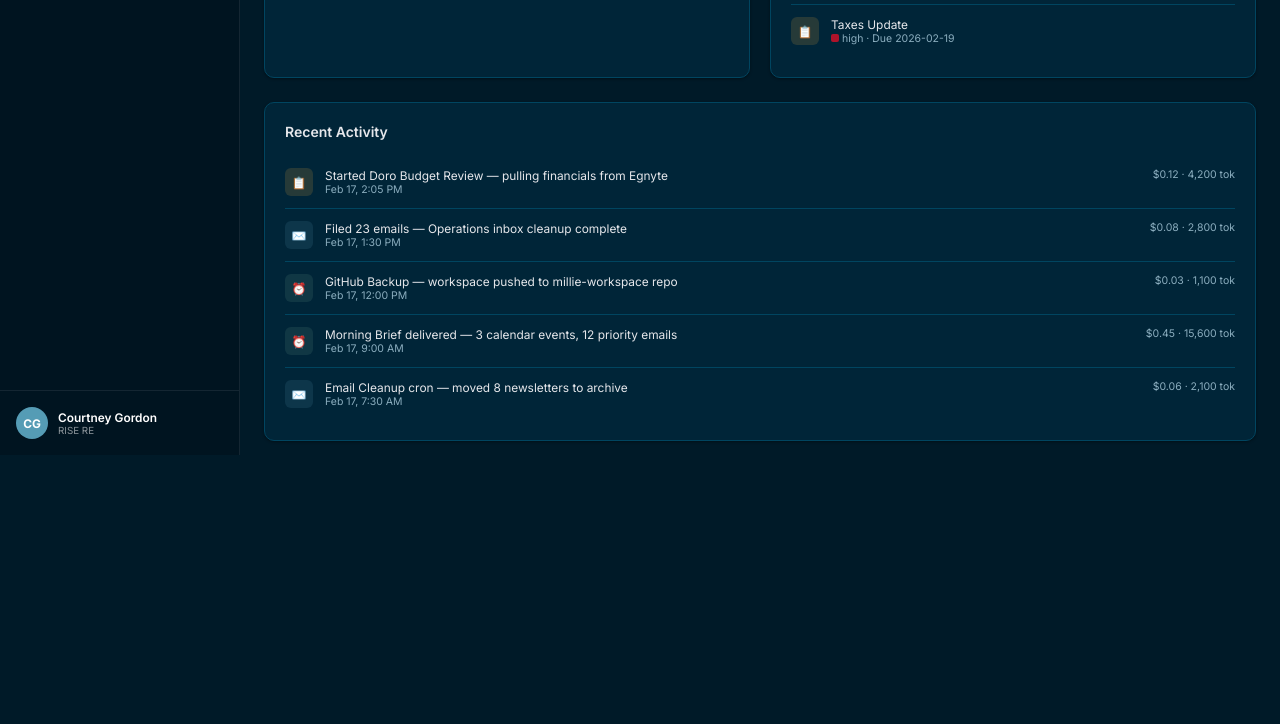
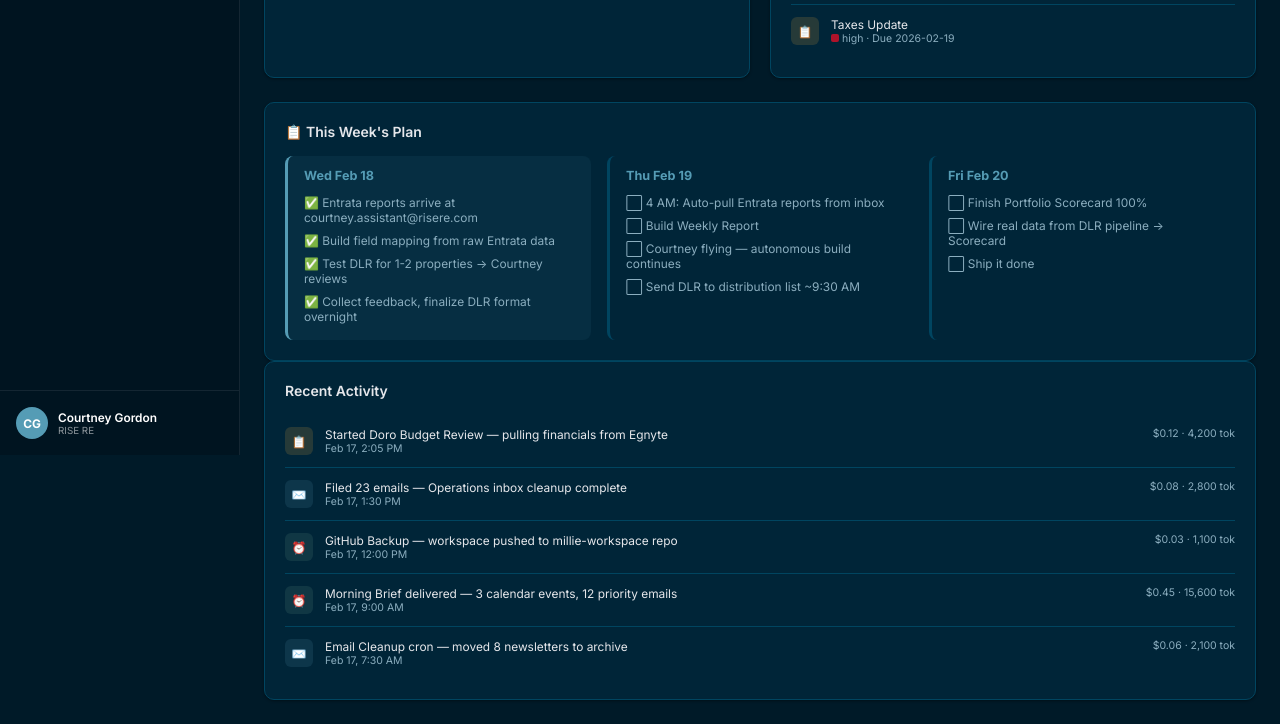
Before and after one commit to C31gordon/millie-hq, a plain HTML site: page index.html in a window 1280 px wide. Shown: the part 345-1069 px from the top of the page. Before the commit the page ends 810 px from the top, so only its background shows below. Drawn offline with nearby package versions, Linux system fonts and the light colour scheme.

Commit message:
v5: Add This Week's Plan to dashboard (DLR automation Wed-Thu-Fri roadmap)

```diff
--- a/css/styles.css
+++ b/css/styles.css
@@ -284,3 +284,12 @@ tr:hover td { background: var(--bg-hover); }
 /* Logo image */
 .logo-img { width: 36px; height: 36px; border-radius: 8px; object-fit: cover; }
 .agent-logo-img { width: 64px; height: 64px; border-radius: 16px; object-fit: cover; }
+
+/* Week Plan */
+.week-plan { display: flex; flex-direction: column; gap: 16px; }
+.plan-day { padding: 12px 16px; border-radius: 8px; border-left: 3px solid var(--border); }
+.plan-today { border-left-color: var(--primary); background: rgba(85,156,181,.08); }
+.plan-day-label { font-weight: 700; font-size: .9rem; margin-bottom: 8px; color: var(--primary); }
+.plan-items { list-style: none; padding: 0; margin: 0; }
+.plan-items li { padding: 4px 0; font-size: .85rem; color: var(--text-secondary); }
+@media (min-width: 768px) { .week-plan { flex-direction: row; } .plan-day { flex: 1; } }
--- a/js/app.js
+++ b/js/app.js
@@ -236,6 +236,37 @@ pages.dashboard = () => {
         <ul class="feed">
           ${topTasks.map(t=>`<li style="cursor:pointer" onclick="openTaskDetail(${t.id})"><div class="feed-icon task">${typeIcon('task')}</div><div class="feed-desc"><div>${t.name}</div><div class="time"><span class="priority ${t.priority}"></span> ${t.priority}${t.due ? ' · Due '+t.due : ''}</div></div></li>`).join('')}
         </ul>
+      </div>
+    </div>
+    <div class="card">
+      <div class="section-title">📋 This Week's Plan</div>
+      <div class="week-plan">
+        <div class="plan-day ${new Date().getDay()===3?'plan-today':''}">
+          <div class="plan-day-label">Wed Feb 18</div>
+          <ul class="plan-items">
+            <li>✅ Entrata reports arrive at courtney.assistant@risere.com</li>
+            <li>✅ Build field mapping from raw Entrata data</li>
+            <li>✅ Test DLR for 1-2 properties → Courtney reviews</li>
+            <li>✅ Collect feedback, finalize DLR format overnight</li>
+          </ul>
+        </div>
+        <div class="plan-day ${new Date().getDay()===4?'plan-today':''}">
+          <div class="plan-day-label">Thu Feb 19</div>
+          <ul class="plan-items">
+            <li>⬜ 4 AM: Auto-pull Entrata reports from inbox</li>
+            <li>⬜ Build Weekly Report</li>
+            <li>⬜ Courtney flying — autonomous build continues</li>
+            <li>⬜ Send DLR to distribution list ~9:30 AM</li>
+          </ul>
+        </div>
+        <div class="plan-day ${new Date().getDay()===5?'plan-today':''}">
+          <div class="plan-day-label">Fri Feb 20</div>
+          <ul class="plan-items">
+            <li>⬜ Finish Portfolio Scorecard 100%</li>
+            <li>⬜ Wire real data from DLR pipeline → Scorecard</li>
+            <li>⬜ Ship it done</li>
+          </ul>
+        </div>
       </div>
     </div>
     <div class="card">
```
